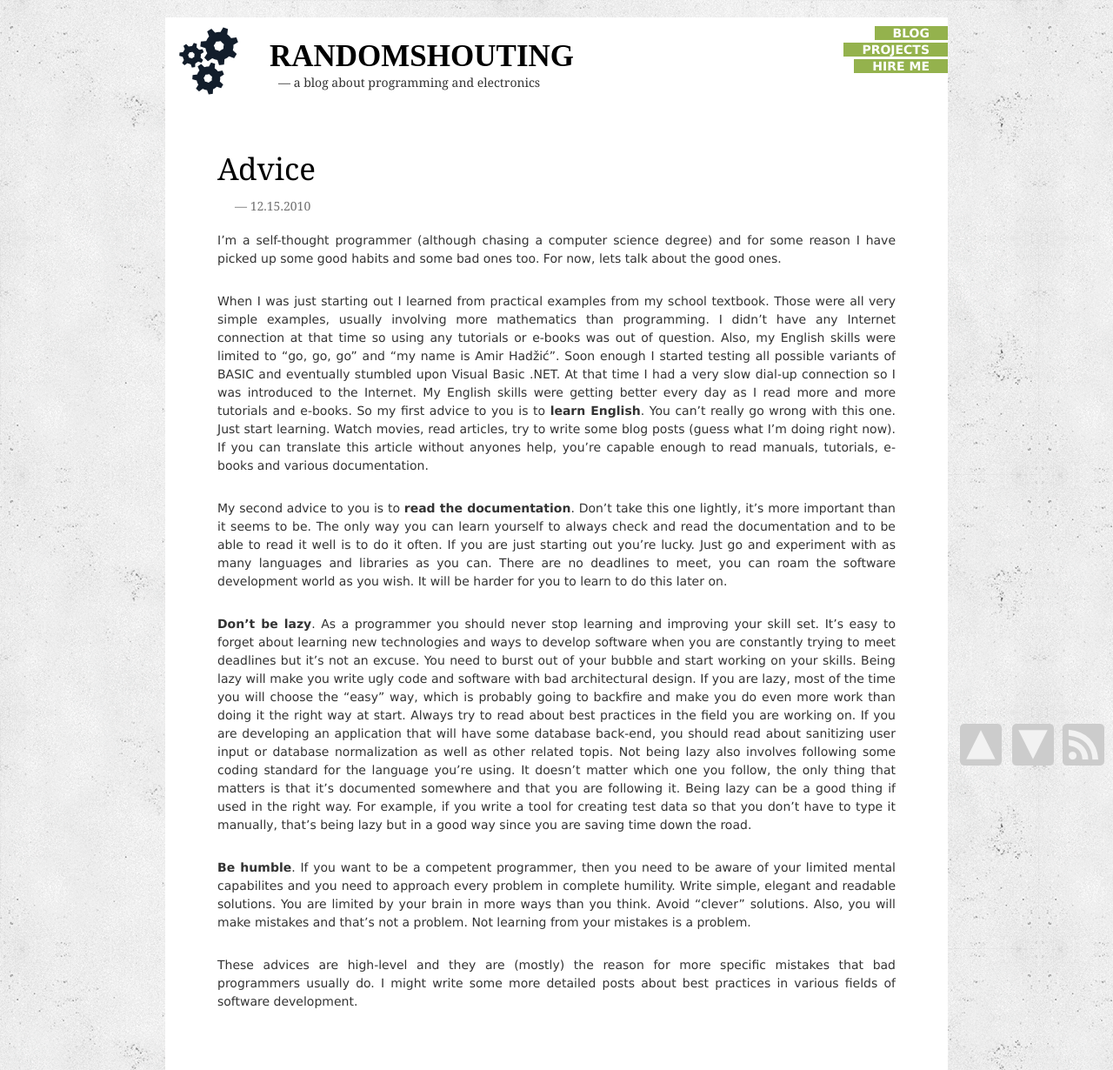
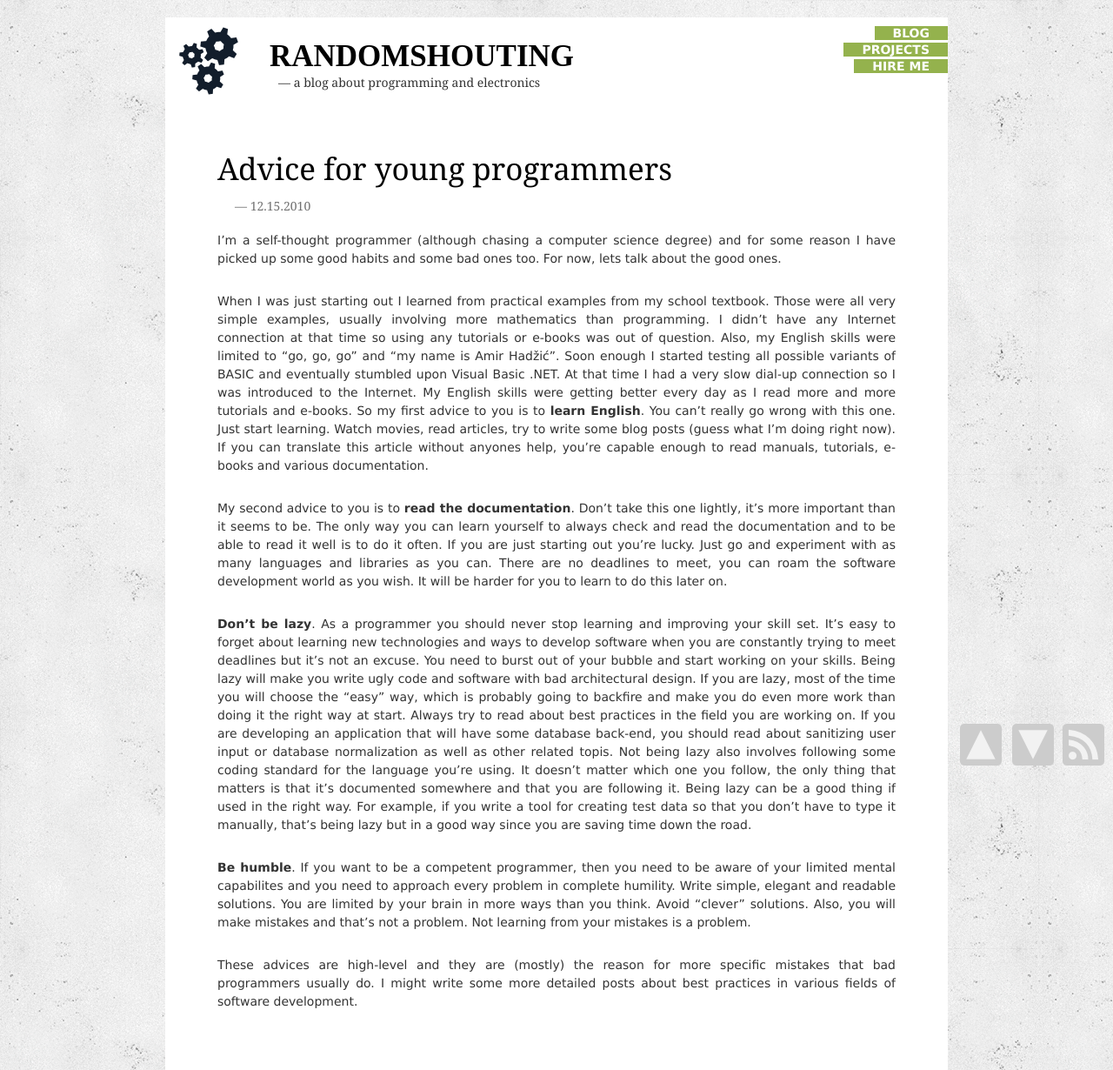
Before and after one commit to amir-hadzic/amir-hadzic.github.com, a Jekyll site: the page built from _posts/2010-12-15-Advice.markdown, in a window 1280 px wide. Shown: the whole page at 87% size. Built offline with Jekyll 4.4.1, drawn with Linux system fonts in a browser that asks for light colours; some web fonts are replaced; comment, search, counter and statistics services are not loaded.

Commit message:
Change title to better reflect the target audience.

```diff
--- a/_posts/2010-12-15-Advice.markdown
+++ b/_posts/2010-12-15-Advice.markdown
@@ -1,6 +1,6 @@
 ---
 layout: post
-title: Advice
+title: Advice for young programmers
 ---
 
 I’m a self-thought programmer (although chasing a computer science degree) and
```
